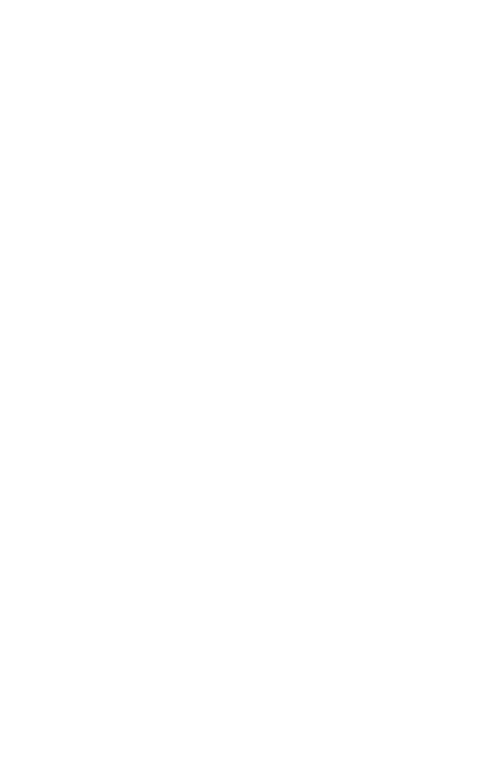
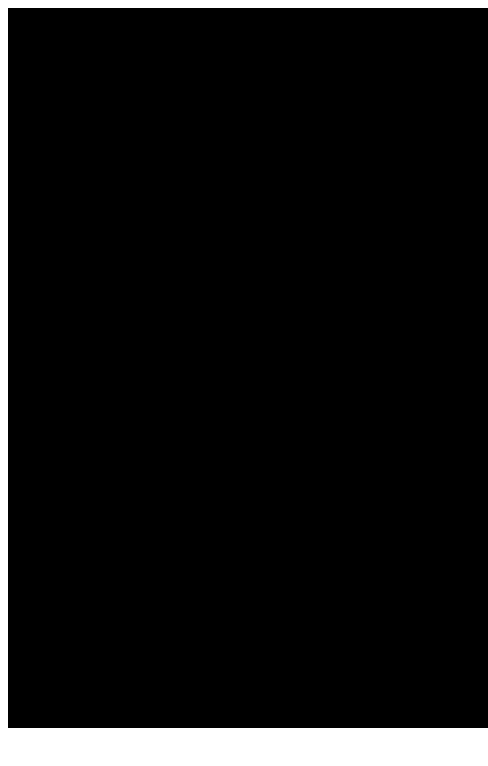
Before and after one commit to brofist56489/mobile-game, a website: page index.html in a window 390 px wide. Shown: the whole page, 488 px wide, since content can reach past the window. Drawn offline with Linux system fonts and the light colour scheme.

Commit message:
making mobile changes

```diff
--- a/app.js
+++ b/app.js
@@ -1,6 +1,7 @@
 var app = require("http").createServer(handler);
 var fs = require("fs")
 
+console.log("Running on port: " + (process.env.PORT || 8080));
 app.listen(process.env.PORT || 8080);
 
 function handler(req, res) {
--- a/src/game.js
+++ b/src/game.js
@@ -1,7 +1,26 @@
 window.onload = (function() {
+	const CANVAS_ID = "GAME_CANVAS";
+
+	var canvas;
+	var ctx;
+
+	function initCanvas(id) {
+		canvas = document.getElementById(id);
+		ctx = canvas.getContext("2d");
+		return canvas != null && ctx != null;
+	}
 
 	// Main Function
 	return function() {
+		if(!initCanvas(CANVAS_ID)) {
+			alert("Something went wrong loading the canvas");
+			return;
+		}
 		console.log("LOADED");
+
+		canvas.width = 240 * 2;
+		canvas.height = 240 * 3;
+		ctx.fillStyle = "black";
+		ctx.fillRect(0, 0, 240 * 2, 240 * 3);
 	}
 })();
--- a/style.css
+++ b/style.css
@@ -1,3 +1,4 @@
+@media only screen and (max-device-width: 480px) {
 	html, body, canvas {
 		position: absolute;
 		width: 100%;
@@ -8,3 +9,4 @@ html, body, canvas {
 		margin: 0;
 		padding: 0;
 	}
+}
```
Lines whose indentation alone changed are shown as unchanged.
